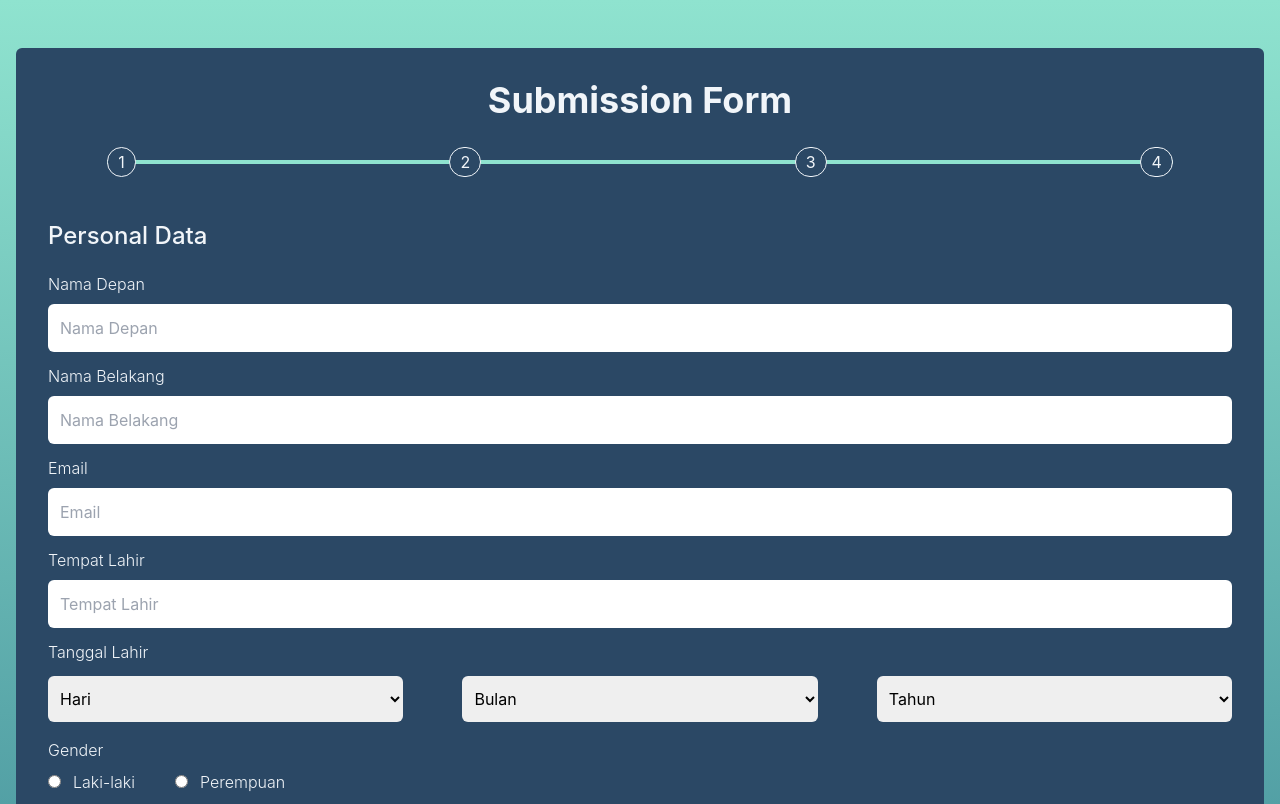
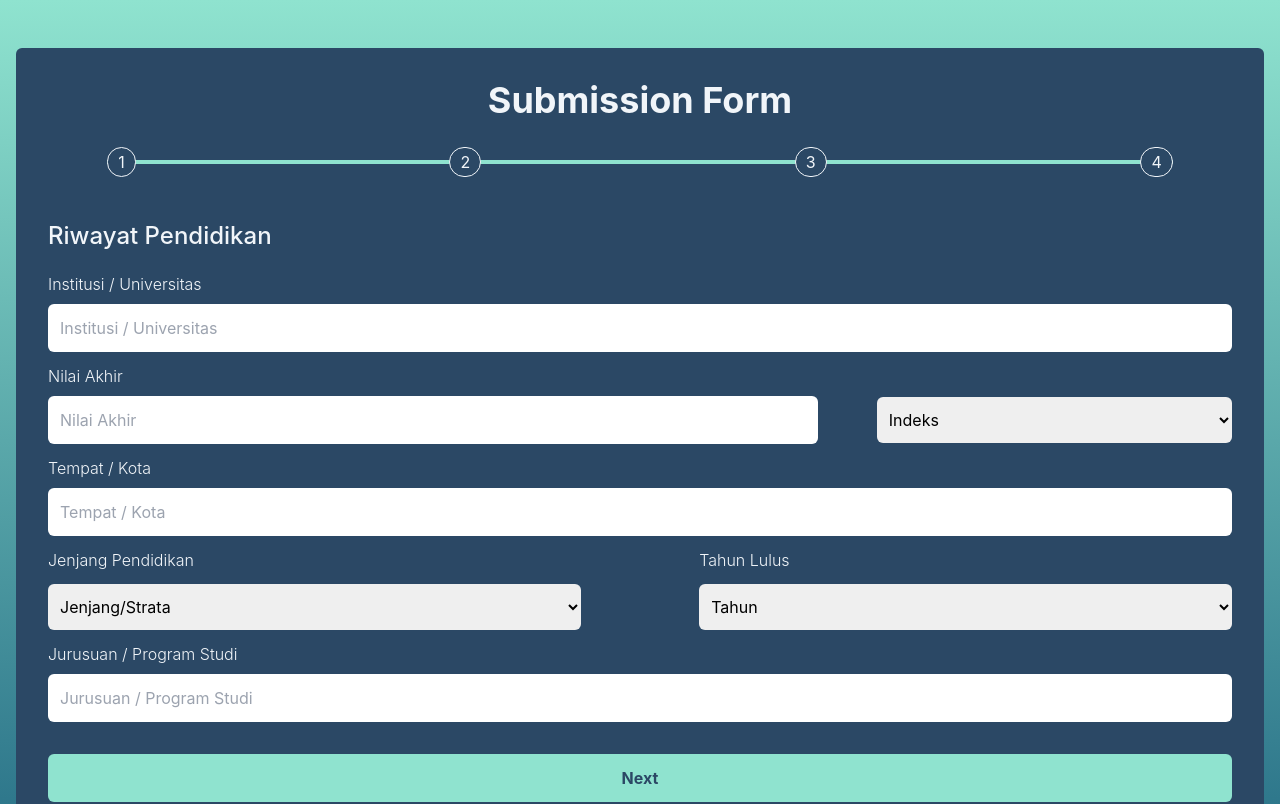
Before and after one commit to Dedenno17/react-test, a React (Create React App) app: page /add in a window 1280 px wide. Shown: the top 804 px of the page. Built offline with nearby package versions, Linux system fonts and the light colour scheme.

Commit message:
membuat struktur Riwayat Pendidikan & memberinya style

```diff
--- a/src/components/Form/Forms.jsx
+++ b/src/components/Form/Forms.jsx
@@ -1,9 +1,11 @@
 import PersonalData from "./PersonalData";
+import RiwayatPendidikan from "./RiwayatPendidikan";
 
 const Forms = () => {
   return (
     <div className="w-full mt-14">
-      <PersonalData />
+      {/* <PersonalData /> */}
+      <RiwayatPendidikan />
     </div>
   );
 };
--- a/src/components/Form/PersonalData.jsx
+++ b/src/components/Form/PersonalData.jsx
@@ -75,7 +75,9 @@ const PersonalData = () => {
         </div>
         <InputText id="kewarganegaraan" label="Kewarganegaraan" type="text" />
         <div className="w-full mt-8">
-          <Button className="w-full bg-tosca text-grey">Next</Button>
+          <Button className="w-full bg-tosca text-grey" type="submit">
+            Next
+          </Button>
         </div>
       </form>
     </div>
--- a/src/components/Form/RiwayatPendidikan.jsx
+++ b/src/components/Form/RiwayatPendidikan.jsx
@@ -1,5 +1,79 @@
+import InputText from "../UI/InputText";
+import SelectOption from "../UI/SelectOption";
+import Button from "../UI/Button";
+
 const RiwayatPendidikan = () => {
-  return <form></form>;
+  return (
+    <div className="w-full">
+      <h2 className="text-left text-2xl font-medium text-slate-100 mb-5">
+        Riwayat Pendidikan
+      </h2>
+      <form className="w-full">
+        <div>
+          <InputText
+            id="institusi"
+            label="Institusi / Universitas"
+            type="text"
+            className="w-full"
+          />
+          <div className="w-full flex items-center justify-between">
+            <InputText
+              id="institusi"
+              label="Nilai Akhir"
+              type="number"
+              className="w-[65%]"
+            />
+            <SelectOption
+              className="w-[30%] mt-5"
+              name="indeks"
+              label="Indeks"
+              options={[4, 10]}
+            />
+          </div>
+          <div className="w-full">
+            <InputText
+              id="tempat"
+              label="Tempat / Kota"
+              type="text"
+              className="w-full"
+            />
+          </div>
+        </div>
+        <div className="w-full">
+          <div className="w-full flex justify-between mb-3">
+            <div className="w-[45%]">
+              <p className="text-slate-100 font-light">Jenjang Pendidikan</p>
+              <SelectOption
+                className="w-full mt-3"
+                name="jenjang"
+                label="Jenjang/Strata"
+                options={["S3", "S2", "S1"]}
+              />
+            </div>
+            <div className="w-[45%]">
+              <p className="text-slate-100 font-light">Tahun Lulus</p>
+              <SelectOption
+                className="w-full mt-3"
+                name="jenjang"
+                label="Tahun"
+                options={["2020", "2021", "2022"]}
+              />
+            </div>
+          </div>
+          <InputText
+            id="program"
+            label="Jurusuan / Program Studi"
+            type="text"
+          />
+        </div>
+        <div className="w-full mt-8">
+          <Button className="w-full bg-tosca text-grey" type="submit">
+            Next
+          </Button>
+        </div>
+      </form>
+    </div>
+  );
 };
 
 export default RiwayatPendidikan;
--- a/src/components/UI/InputText.jsx
+++ b/src/components/UI/InputText.jsx
@@ -1,6 +1,8 @@
 const InputText = (props) => {
+  const style = `mb-3 ${props.className}`;
+
   return (
-    <div className="w-full mb-3">
+    <div className={style}>
       <label htmlFor={props.id} className="text-slate-100 font-light">
         {props.label}
       </label>
```
